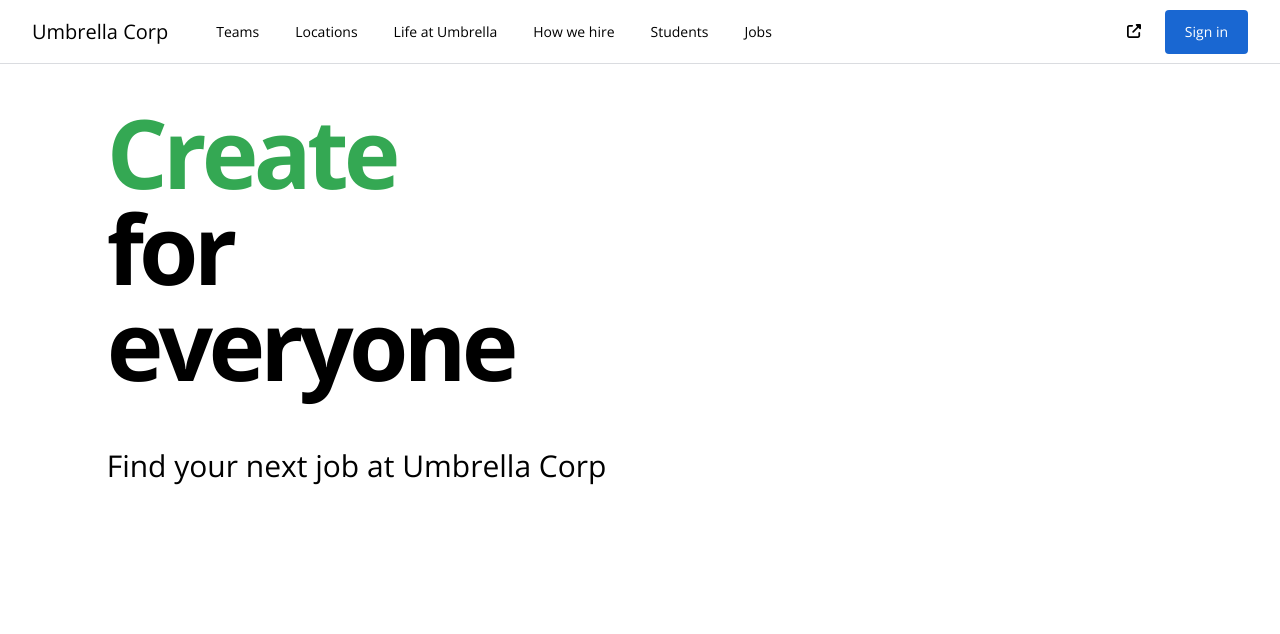
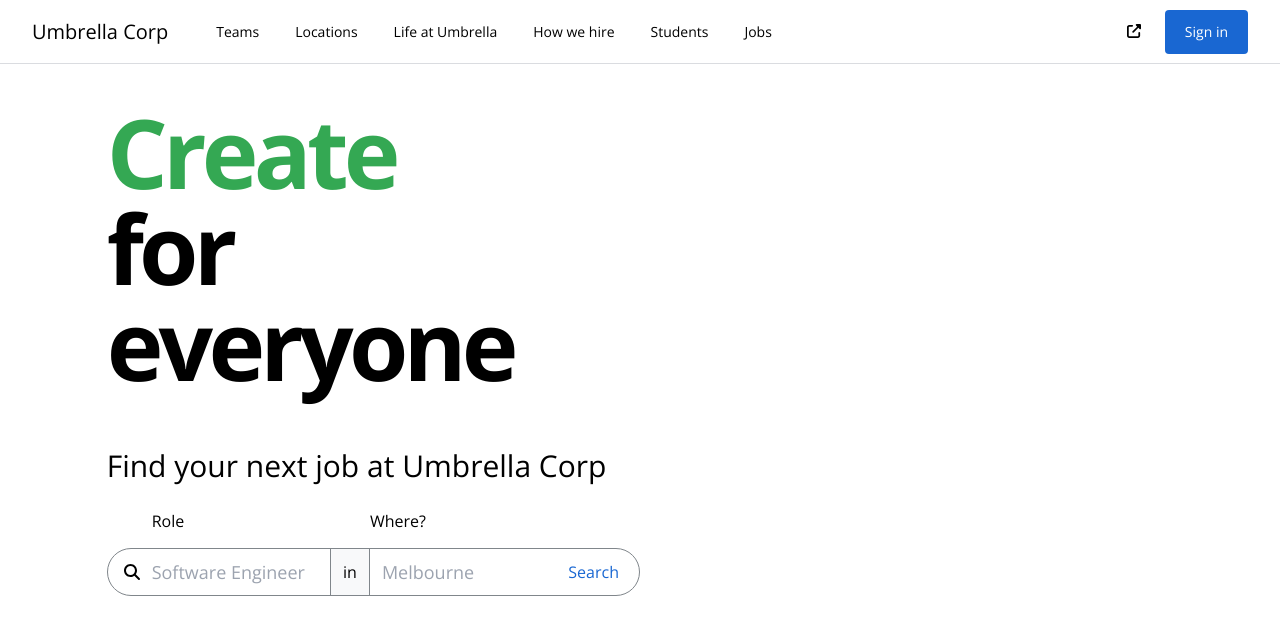
Before and after one commit to perriDplatypus/job-search, a Vue app: page / in a window 1280 px wide. Shown: the top 634 px of the page. Built offline with nearby package versions, Linux system fonts and the light colour scheme.

Commit message:
added search bar

```diff
--- a/src/components/ActionButton.vue
+++ b/src/components/ActionButton.vue
@@ -33,14 +33,14 @@
 
 <style scoped>
 button {
-  @apply rounded border-0 px-5 py-3 font-medium;
+  @apply px-5 py-3 font-medium;
 }
 
 .primary {
-  @apply border-0 bg-brand-blue-1 text-white hover:shadow-blue;
+  @apply rounded bg-brand-blue-1 text-white hover:shadow-blue;
 }
 
 .secondary {
-  @apply border-0 bg-transparent text-brand-blue-1 hover:bg-brand-blue-2 hover:text-white;
+  @apply bg-transparent text-brand-blue-1 hover:bg-brand-blue-2 hover:text-white;
 }
 </style>
--- /dev/null
+++ b/src/components/JobSearchForm.vue
@@ -0,0 +1,39 @@
+<template>
+  <form class="flex h-12 w-full items-center rounded-3xl border border-solid border-brand-gray-3">
+    <font-awesome-icon :icon="['fas', 'search']" class="ml-4 mr-3" />
+    <div class="flex flex-1 flex-nowrap h-full text-base font-light">
+      <div class="flex flex-1 relative items-center pr-3">
+        <label class="absolute left-0 -top-10">Role</label>
+        <input
+          type="text"
+          placeholder="Software Engineer"
+          class="w-full text-lg font-normal focus:outline-none"
+        />
+      </div>
+      <span
+        class="flex items-center h-full border-r border-l border-brand-gray-3 bg-brand-gray-2 px-3"
+      >
+        in
+      </span>
+      <div class="flex flex-1 relative items-center pl-3">
+        <label class="absolute left-0 -top-10">Where?</label>
+        <input
+          type="text"
+          placeholder="Melbourne"
+          class="w-full text-lg font-normal focus:outline-none"
+        />
+      </div>
+    </div>
+    <action-button text="Search" type="secondary" class="rounded-r-3xl" />
+  </form>
+</template>
+
+<script>
+import ActionButton from '@/components/ActionButton.vue'
+export default {
+  name: 'JobSearchForm',
+  components: {
+    ActionButton
+  }
+}
+</script>
--- a/src/components/TheHeadline.vue
+++ b/src/components/TheHeadline.vue
@@ -1,5 +1,5 @@
 <template>
-  <section>
+  <section class="mb-16">
     <h1 class="mb-14 text-8xl font-bold tracking-tighter">
       <span :class="actionClasses">{{ currentAction }}</span>
       <br />
@@ -7,13 +7,17 @@
     </h1>
     <h2 class="text-3xl font-light">Find your next job at Umbrella Corp</h2>
   </section>
+  <JobSearchForm />
 </template>
 
 <script>
+import JobSearchForm from '@/components/JobSearchForm.vue'
 import nextElementInList from '@/utils/nextElementInList'
-
 export default {
   name: 'TheHeadline',
+  components: {
+    JobSearchForm
+  },
   data() {
     return {
       interval: null,
```
